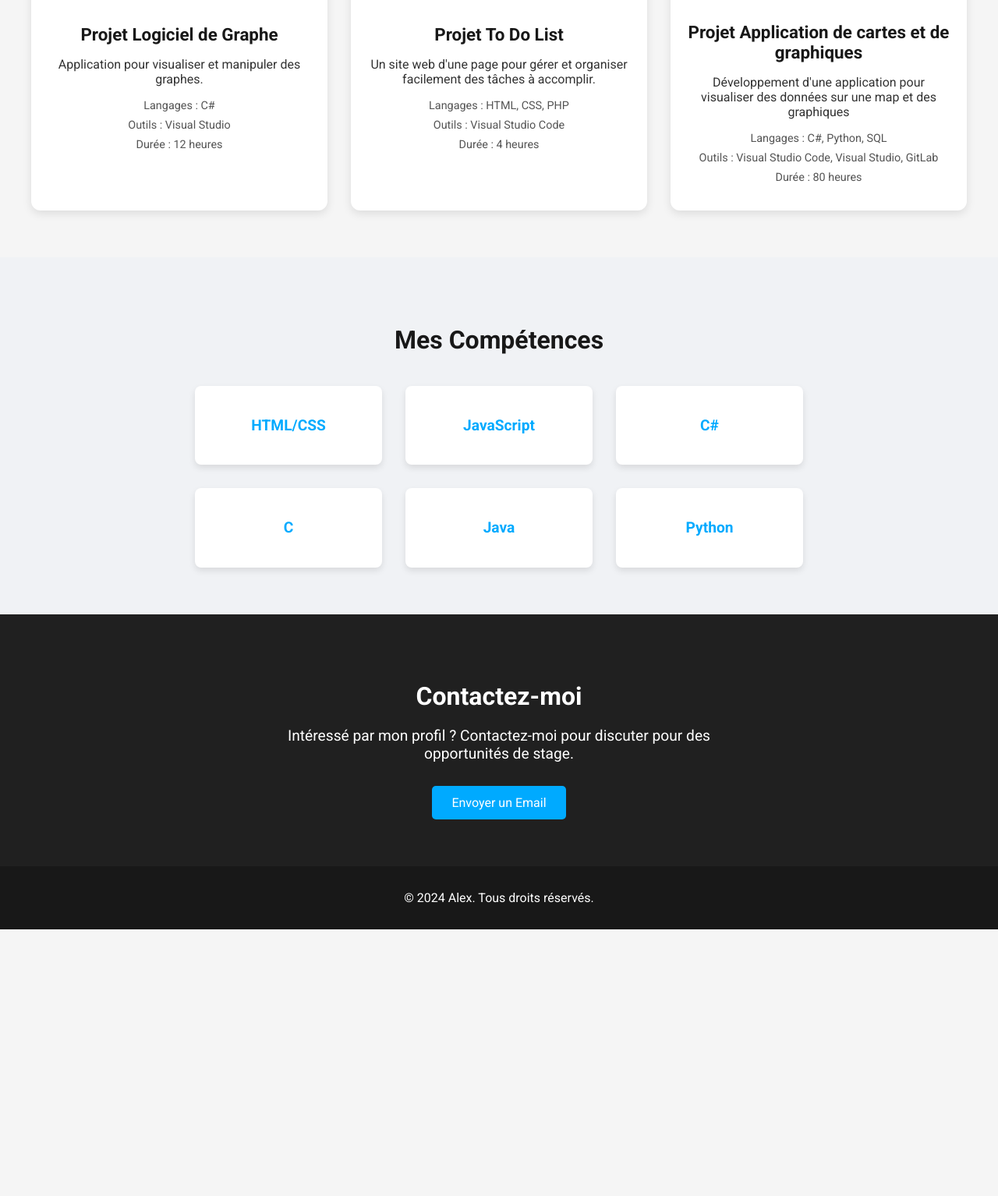
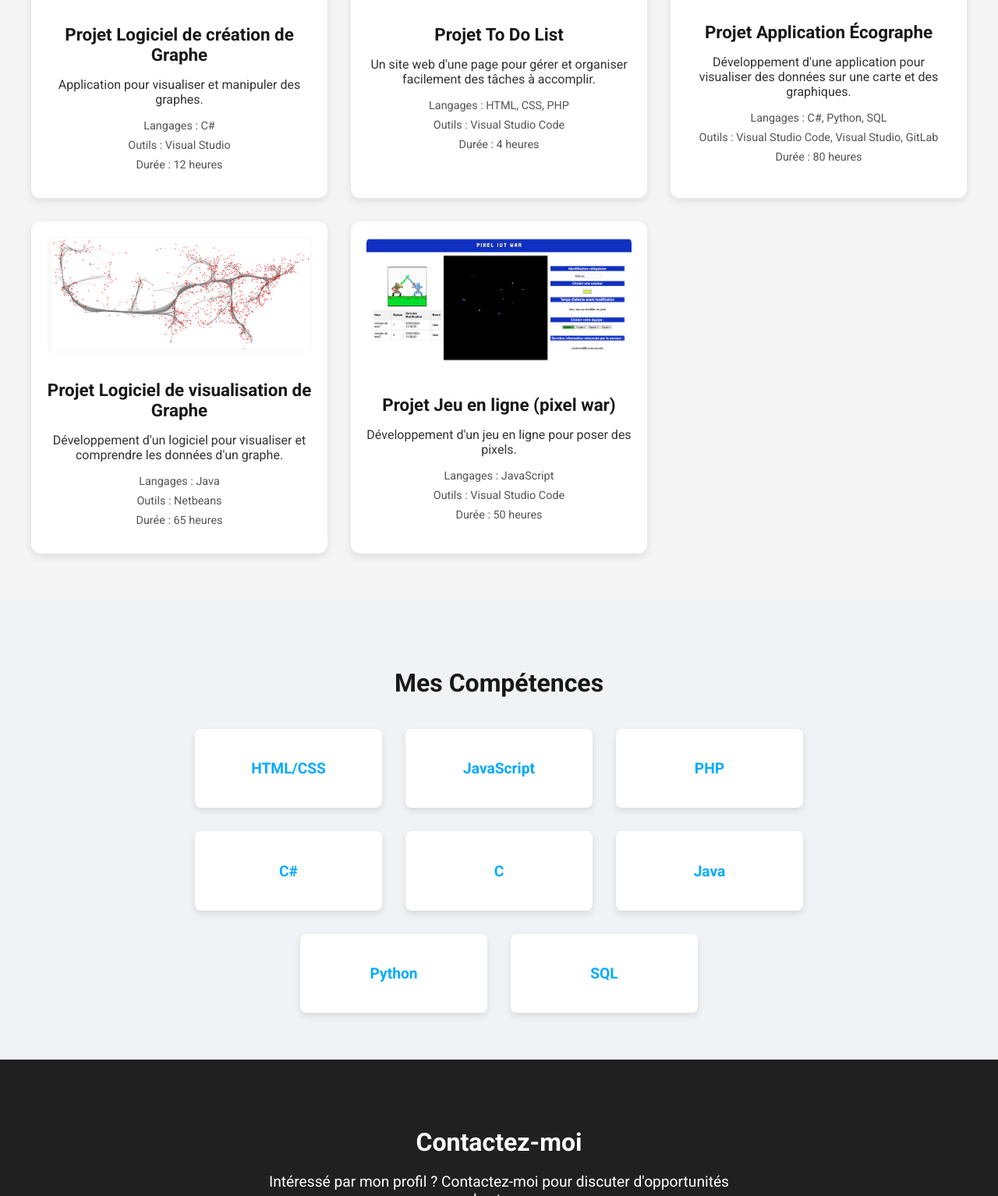
Before and after one commit to xerassett/portfolio, a plain HTML site: page main.html in a window 1280 px wide. Shown: the part 1266-2800 px from the top of the page at 78% size. Before the commit the page ends 2458 px from the top, so only its background shows below. Drawn offline with Linux system fonts and the light colour scheme.

Commit message:
update (projects)

```diff
--- a/main.html
+++ b/main.html
@@ -25,7 +25,7 @@
     </header>
     <section class="introduction" id="about">
         <h1>Bienvenue sur mon Portfolio</h1>
-        <p>Je suis Alex, un développeur passionné en développement web et en applications. Voici quelques projets que j'ai pu réalisés.</p>
+        <p>Je suis Alex, un développeur passionné en développement web et en applications. Voici quelques projets que j'ai pu réaliser.</p>
     </section>
     <section class="projects" id="projects">
         <h2>Mes Projets</h2>
@@ -61,7 +61,7 @@
             </div>
             <div class="project-card">
                 <img src="images/logiciel-graphe.png" alt="Illustration du projet Logiciel de Graphe">
-                <h3>Projet Logiciel de Graphe</h3>
+                <h3>Projet Logiciel de création de Graphe</h3>
                 <p>Application pour visualiser et manipuler des graphes.</p>
                 <ul>
                     <li>Langages : C#</li>
@@ -81,12 +81,32 @@
             </div>
             <div class="project-card">
                 <img src="images/ecographe.JPG" alt="image application map-graphique">
-                <h3>Projet Application de cartes et de graphiques</h3>
-                <p>Développement d'une application pour visualiser des données sur une map et des graphiques</p>
+                <h3>Projet Application Écographe</h3>
+                <p>Développement d'une application pour visualiser des données sur une carte et des graphiques.</p>
                 <ul>
                     <li>Langages : C#, Python, SQL</li>
                     <li>Outils : Visual Studio Code, Visual Studio, GitLab</li>
                     <li>Durée : 80 heures</li>
+                </ul>
+            </div>
+            <div class="project-card">
+                <img src="images/Appgraphe.png" alt="image application graphes">
+                <h3>Projet Logiciel de visualisation de Graphe</h3>
+                <p>Développement d'un logiciel pour visualiser et comprendre les données d'un graphe.</p>
+                <ul>
+                    <li>Langages : Java</li>
+                    <li>Outils : Netbeans</li>
+                    <li>Durée : 65 heures</li>
+                </ul>
+            </div>
+            <div class="project-card">
+                <img src="images/pixelwar.png" alt="image jeu en ligne">
+                <h3>Projet Jeu en ligne (pixel war)</h3>
+                <p>Développement d'un jeu en ligne pour poser des pixels.</p>
+                <ul>
+                    <li>Langages : JavaScript</li>
+                    <li>Outils : Visual Studio Code</li>
+                    <li>Durée : 50 heures</li>
                 </ul>
             </div>
         </div>
@@ -102,6 +122,9 @@
                 <h3>JavaScript</h3>
             </div>
             <div class="skill">
+                <h3>PHP</h3>
+            </div>
+            <div class="skill">
                 <h3>C#</h3>
             </div>
             <div class="skill">
@@ -113,16 +136,19 @@
             <div class="skill">
                 <h3>Python</h3>
             </div>
+            <div class="skill">
+                <h3>SQL</h3>
+            </div>
         </div>
     </section>
     <section class="contact" id="contact">
         <h2>Contactez-moi</h2>
-        <p>Intéressé par mon profil ? Contactez-moi pour discuter pour des opportunités de stage.</p>
+        <p>Intéressé par mon profil ? Contactez-moi pour discuter d'opportunités de stage.</p>
         <a href="mailto:alex.fioretzi74@gmail.com" class="btn">Envoyer un Email</a>
     </section>
 
     <footer>
-        <p>&copy; 2024 Alex. Tous droits réservés.</p>
+        <p>&copy; 2024 Alex Fioretzi-Ysabel. Tous droits réservés.</p>
     </footer>
 </body>
 </html>
```
Also changed, not shown: images/Appgraphe.png (added), images/pixelwar.png (added).
